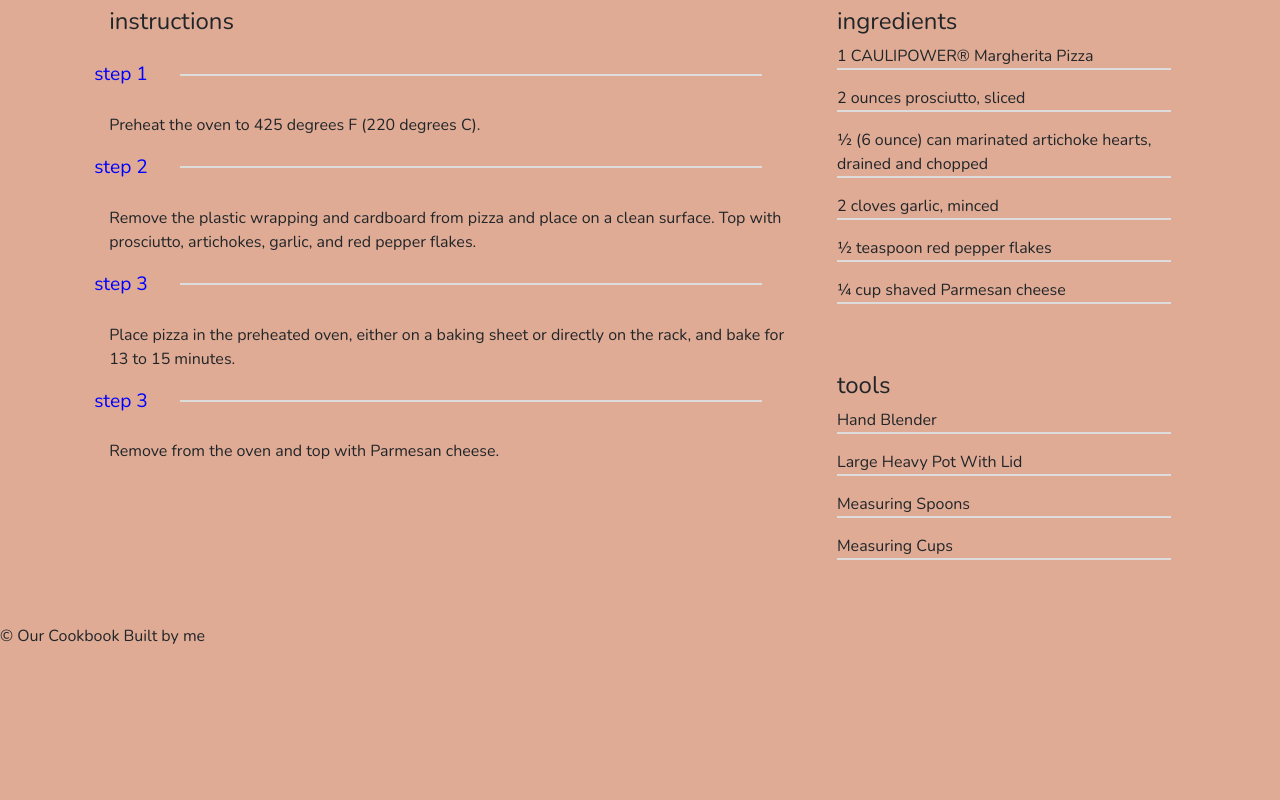
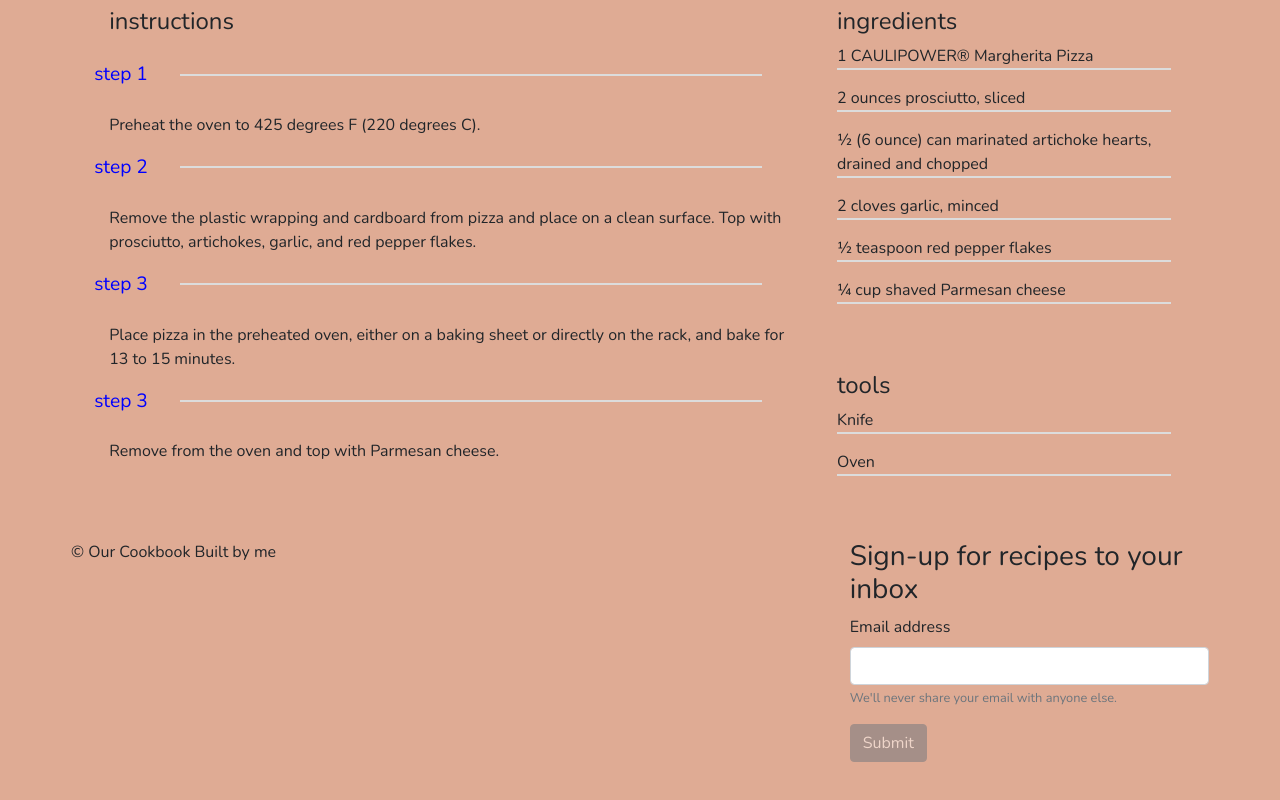
Before and after one commit to a-lavi/cookbookali, a plain HTML site: page pizza.html in a window 1280 px wide. Shown: the part 505-1305 px from the top of the page. Before the commit the page ends 1169 px from the top, so only its background shows below. Drawn offline with nearby package versions, Linux system fonts and the light colour scheme.

Commit message:
change footer

```diff
--- a/pizza.html
+++ b/pizza.html
@@ -137,10 +137,8 @@
                                 </div>
                                 <div class="">
                                     <h4>tools</h4>
-                                    <p class="single-tool">Hand Blender</p>
-                                    <p class="single-tool">Large Heavy Pot With Lid</p>
-                                    <p class="single-tool">Measuring Spoons</p>
-                                    <p class="single-tool">Measuring Cups</p>
+                                    <p class="single-tool">Knife</p>
+                                    <p class="single-tool">Oven</p>
                                 </div>
                             </article>
                         </div>
@@ -150,12 +148,28 @@
         </div>
     </main>
     <!-- footer -->
-    <footer class="  page-footer">
-        <p class="">
-            &copy; <span id="date"></span>
-            <span>Our Cookbook</span> Built by me
+    <footer class="  page-footer m-5">
+        <div class="row ml-2 mr-2">
+            <div class="col-4">
+              <p class="">
+                &copy; <span id="date"></span>
+                <span>Our Cookbook</span> Built by me
+              </p>
+            </div>
+            <div class="col-4"></div>
+            <div class="col-4">
+              <h3>Sign-up for recipes to your inbox</h3>
+              <form>
+                <div class="form-group">
+                  <label for="exampleInputEmail1">Email address</label>
+                  <input type="email" class="form-control" id="exampleInputEmail1" aria-describedby="emailHelp">
+                  <small id="emailHelp" class="form-text text-muted">We'll never share your email with anyone else.</small>
+                </div>
 
-        </p>
+                <button type="submit" class="btn btn-secondary more-btn">Submit</button>
+              </form>
+            </div>
+          </div>
     </footer>
     <script src="https://code.jquery.com/jquery-3.3.1.slim.min.js"
         integrity="sha384-q8i/X+965DzO0rT7abK41JStQIAqVgRVzpbzo5smXKp4YfRvH+8abtTE1Pi6jizo"
```
Also changed, not shown: burger.html (+23 -7 lines), recipes.html (+21 -5 lines), salad.html (+21 -5 lines).
